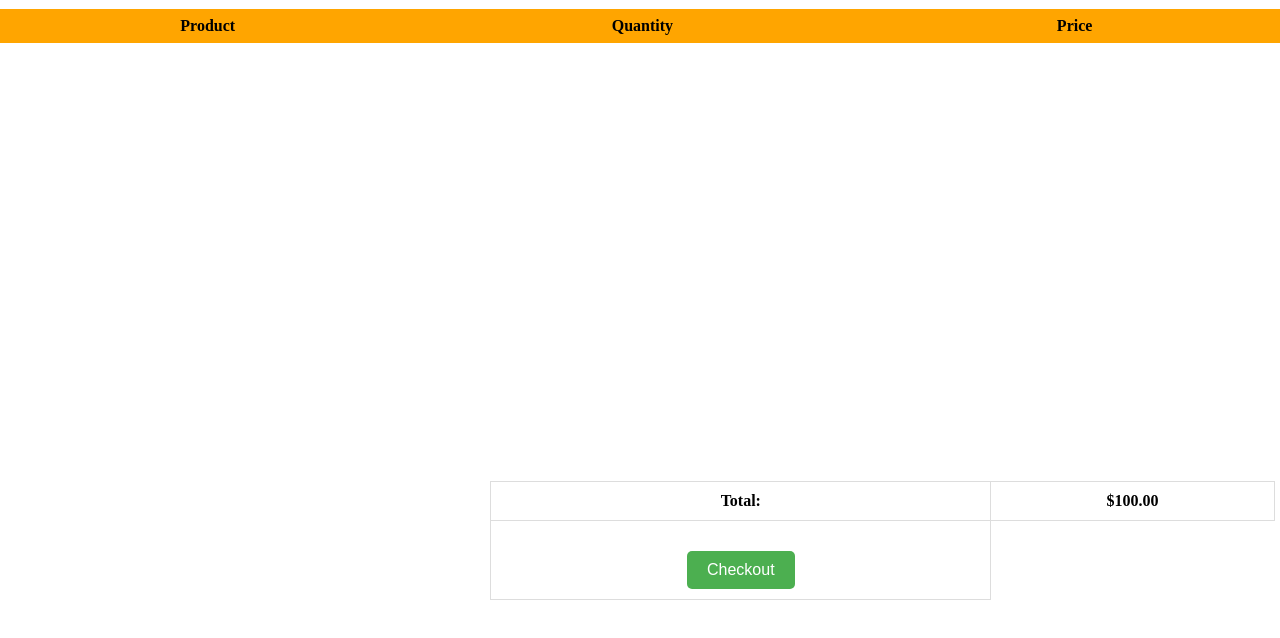
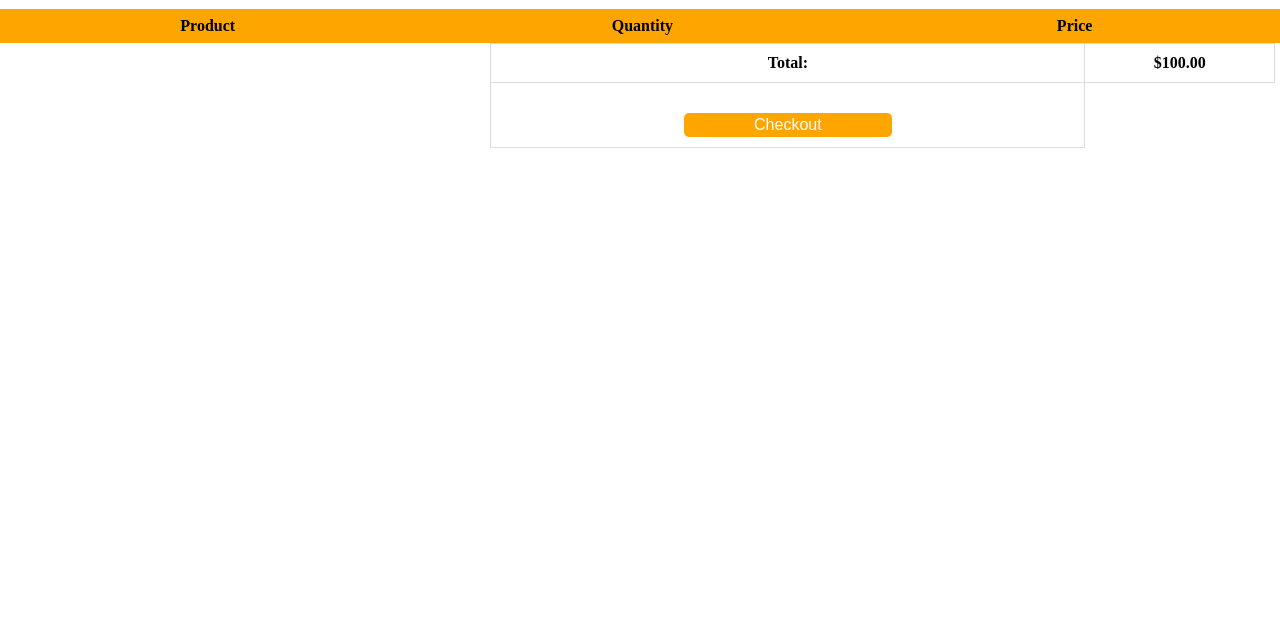
Before and after one commit to jenna-lab/E-commerce-website, a website: page cart.html in a window 1280 px wide. Shown: the part 160-798 px from the top of the page. Drawn offline with Linux system fonts and the light colour scheme; no server answers.

Commit message:
add css and html

```diff
--- a/cart.css
+++ b/cart.css
@@ -80,7 +80,6 @@ img {
   position: absolute;
   padding-top: 0;
   right: 5px;
-  bottom: 40px;
 }
 .checkout-table {
   width: 100%;
@@ -111,6 +110,9 @@ img {
   border-radius: 5px;
   cursor: pointer;
     margin-top: 20px;
+}
+#checkout-button:hover {
+    background-color: #45a049;
 }
 
 .cart-item-details a {
@@ -212,20 +214,6 @@ img {
     cursor: pointer;
 }
 
-#checkout-button {
-    background-color: #4CAF50;
-    color: white;
-    padding: 10px 20px;
-    border: none;
-    border-radius: 5px;
-    cursor: pointer;
-    font-size: 16px;
-}
-
-#checkout-button:hover {
-    background-color: #45a049;
-}
-
 
 @media only screen and (max-width: 700px) {
 .cart {
@@ -247,14 +235,14 @@ img {
   width: 100%;
 }
 
-.checkout {
- position: static;
-
-}
 .checkout-table {
   width: 100%;
   margin-top: 0px;
   margin-left: auto;
 }
+.checkout{
+  position: absolute;
 
 }
+
+}
```
Also changed, not shown: cart.html (+3 -2 lines).
